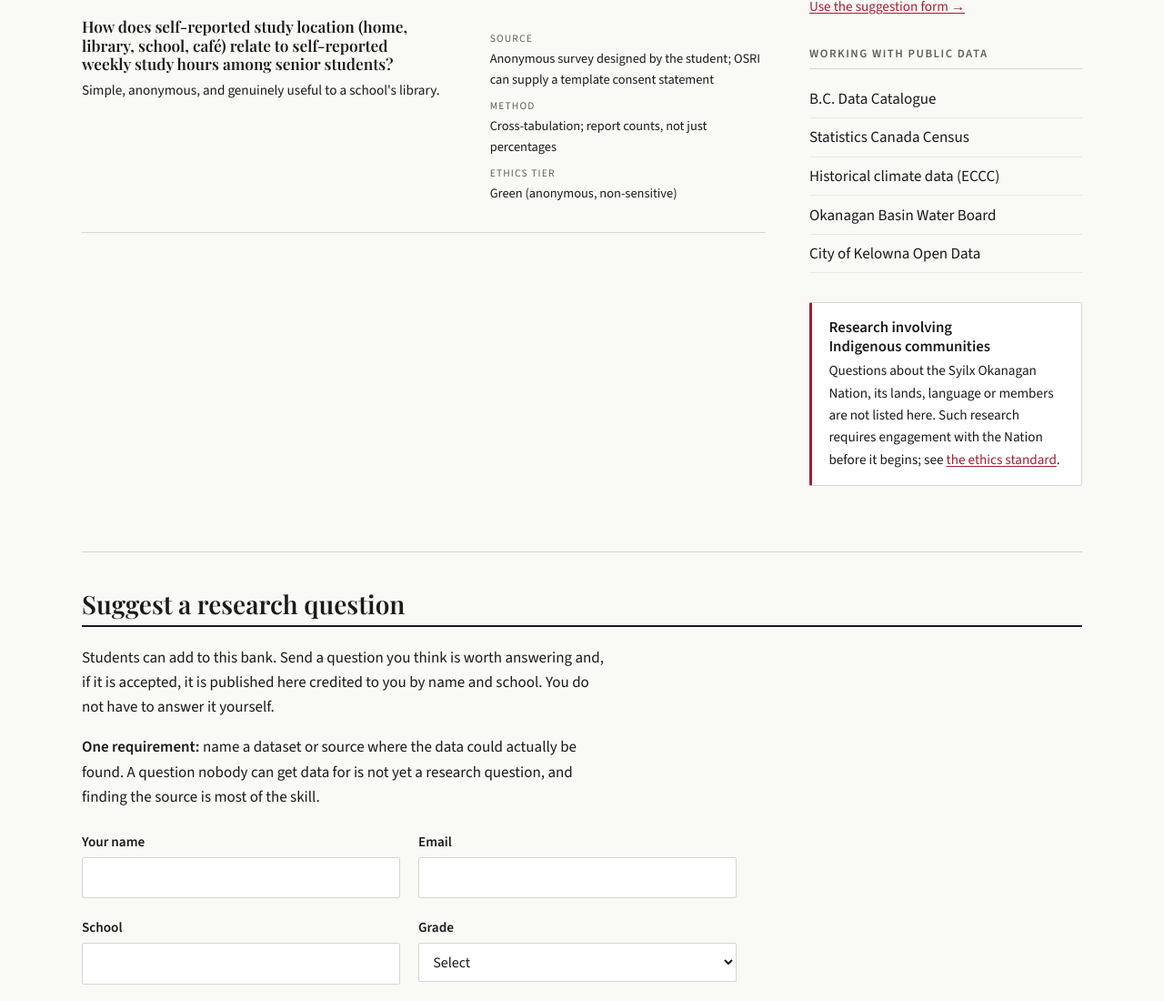
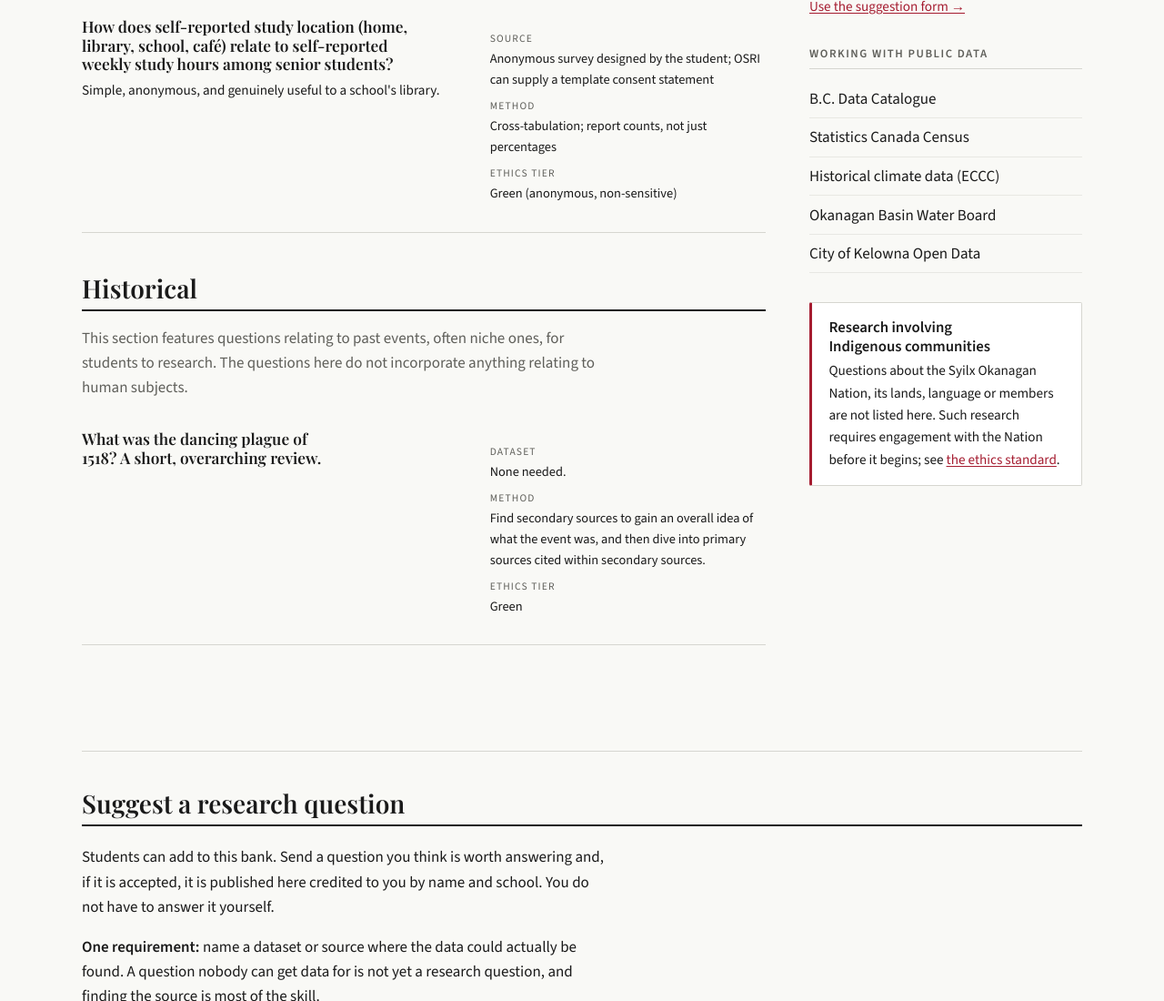
Before and after one commit to kaan-oytac/OSRI-site, a plain HTML site: page OSRI-site-fixed/questions.html in a window 1280 px wide. Shown: the part 702-1802 px from the top of the page at 91% size. Drawn offline with nearby package versions, Linux system fonts and the light colour scheme.

Commit message:
Adding First Historical RQ

```diff
--- a/OSRI-site-fixed/questions.html
+++ b/OSRI-site-fixed/questions.html
@@ -91,6 +91,23 @@
             <dt>Source</dt><dd>Anonymous survey designed by the student; OSRI can supply a template consent statement</dd>
             <dt>Method</dt><dd>Cross-tabulation; report counts, not just percentages</dd>
             <dt>Ethics tier</dt><dd>Green (anonymous, non-sensitive)</dd>
+          </dl>
+        </article>
+      </div>
+
+      <div class="rq-group" id="historical">
+        <h2>Historical</h2>
+        <p class="muted">This section features questions relating to past events, often niche ones, for students to research. The questions here do not incorporate anything relating to human subjects.</p>
+        <article class="rq">
+          <div>
+            <h3>What was the dancing plague of 1518? A short, overarching review.</h3>
+
+
+          </div>
+          <dl class="dataset">
+            <dt>Dataset</dt><dd>None needed.</dd>
+            <dt>Method</dt><dd>Find secondary sources to gain an overall idea of what the event was, and then dive into primary sources cited within secondary sources.</dd>
+            <dt>Ethics tier</dt><dd>Green</dd>
           </dl>
         </article>
       </div>
```
Also changed, not shown: OSRI-site-fixed/content/questions/Dancing_Plague_1518.txt (added).
